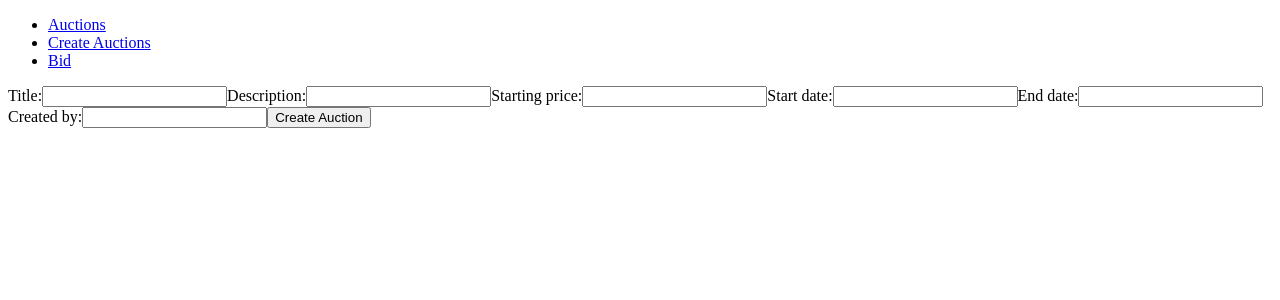
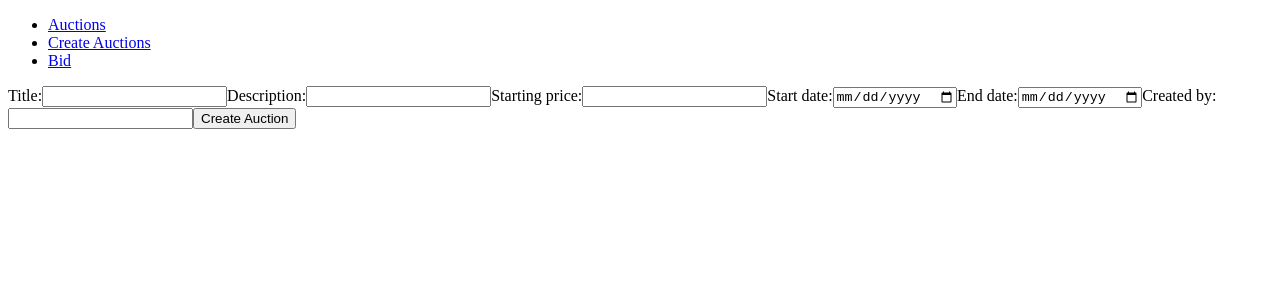
Before and after one commit to ellinorjanssonl/Auktion-app, a React (Vite) app: page /CreateAuction in a window 1280 px wide. Shown: the top 300 px of the page. Built offline with nearby package versions, Linux system fonts and the light colour scheme.

Commit message:
changes dates input to date picker

```diff
--- a/src/components/CreateAuction.jsx
+++ b/src/components/CreateAuction.jsx
@@ -1,4 +1,4 @@
-import React, { useState } from 'react'; // Lägg till useState-import
+import React, { useState } from 'react';
 
 const CreateAuction = () => {
     const [title, setTitle] = useState('');
@@ -8,7 +8,6 @@ const CreateAuction = () => {
     const [endDate, setEndDate] = useState('');
     const [createdBy, setCreatedBy] = useState('');
 
-    // Definiera createAuction utanför useEffect
     const createAuction = async (event) => {
         event.preventDefault();
         const response = await fetch('https://auctioneer.azurewebsites.net/auction/h4i', {
@@ -30,17 +29,13 @@ const CreateAuction = () => {
         if(response.ok) {
             const data = await response.json();
             console.log('Auktion skapad:', data);
-            // Här kan du antingen omdirigera användaren, uppdatera state med den nya auktionen,
-            // eller utföra någon annan åtgärd som svar på den lyckade skapelsen.
         } else {
             console.error('Fel vid skapande av auktion');
         }
     };
 
-
     return (
         <form onSubmit={createAuction}>
-            {/* Formulärelement och hantering av state-uppdateringar */}
             <label>
                 Title:
                 <input type="text" value={title} onChange={(e) => setTitle(e.target.value)} />
@@ -55,11 +50,11 @@ const CreateAuction = () => {
             </label>
             <label>
                 Start date:
-                <input type="text" value={startDate} onChange={(e) => setStartDate(e.target.value)} />
+                <input type="date" value={startDate} onChange={(e) => setStartDate(e.target.value)} />
             </label>
             <label>
                 End date:
-                <input type="text" value={endDate} onChange={(e) => setEndDate(e.target.value)} />
+                <input type="date" value={endDate} onChange={(e) => setEndDate(e.target.value)} />
             </label>
             <label>
                 Created by:
```
